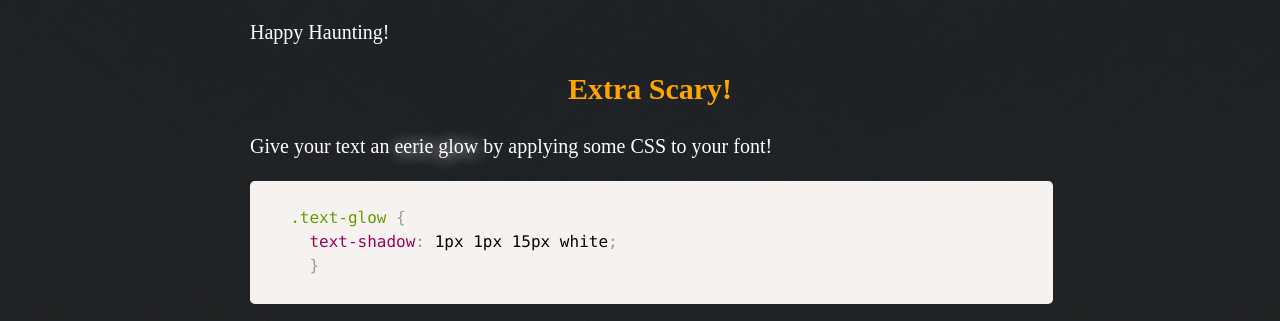
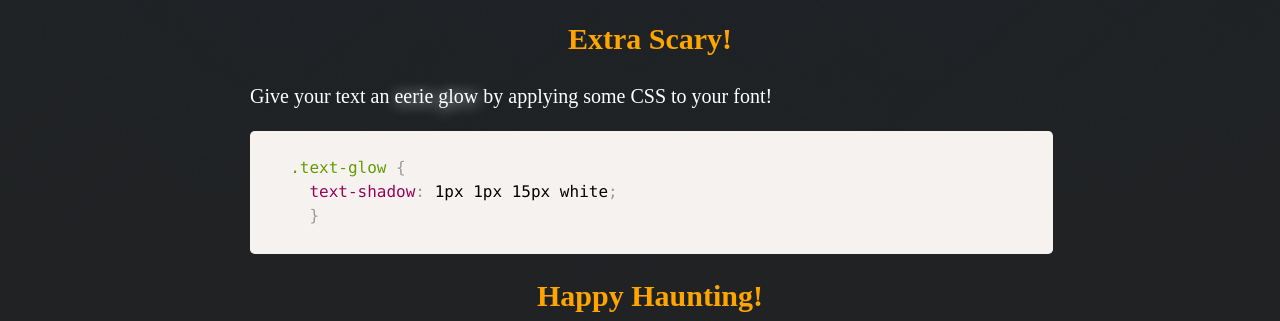
Before and after one commit to TatianaTylosky/halloween, a plain HTML site: page index.html in a window 1280 px wide. Shown: the part 2476-2797 px from the top of the page. Drawn offline with nearby package versions, Linux system fonts and the light colour scheme; a web font is replaced by a local one.

Commit message:
ready for reals

```diff
--- a/index.html
+++ b/index.html
@@ -114,8 +114,6 @@
          &lt;/head&gt;
      </code>
 
-     <p>Happy Haunting!</p>
-
   <h2>Extra Scary!</h2>
   <p>Give your text an <span class="text-glow">eerie glow</span> by applying some CSS to your font!</p>
    <code class="language-css code_snippet">
@@ -123,6 +121,7 @@
       text-shadow: 1px 1px 15px white;
       }
    </code>
+    <h2>Happy Haunting!</h2>
   </div>
   <footer>
     <!-- Begin Campaign Monitor Signup Form -->
```
